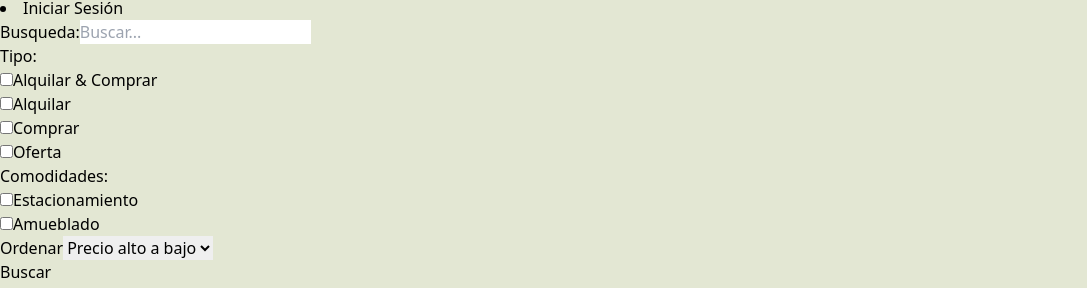
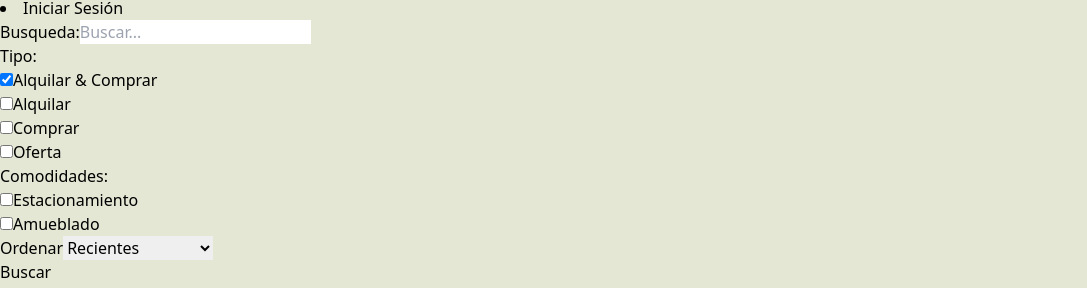
Before and after one commit to nachof948/INMOBI, a React (Vite) app in the folder Frontend/: page /search in a window 1280 px wide. Shown: the part 1100-1388 px from the top of the page, without its empty margins (0-1087 px from the left). Built offline with nearby package versions, Linux system fonts and the light colour scheme.

Commit message:
Logica del frontend para buscar una propiedad

```diff
--- a/Frontend/src/pages/Search.jsx
+++ b/Frontend/src/pages/Search.jsx
@@ -1,10 +1,102 @@
+import { useEffect, useState } from "react"
+import { useNavigate } from "react-router-dom"
 
 
 const Search = () => {
+  const navegar = useNavigate()
+  const [sideBarData, setSideBarData] = useState({
+    search:'',
+    type:'all',
+    parking:false,
+    furnished:false,
+    offer: false,
+    sort:'created_at',
+    order:'desc',
+  })
+  const [loading, setLoading] = useState(false);
+  const handleChange = (e) =>{
+    if( e.target.name === 'all' ||
+        e.target.name === 'rent' ||
+        e.target.name === 'sell'){
+        setSideBarData({
+          ...sideBarData,
+          type: e.target.name
+        })
+    }
+    if( e.target.name === 'offer' ||
+        e.target.name === 'parking' ||
+        e.target.name === 'furnished'){
+          setSideBarData({
+            ...sideBarData,
+            [e.target.name]:
+            e.target.checked || e.target.checked === 'true' ? true : false,
+          })
+    }
+    if(e.target.name === 'search'){
+      setSideBarData({
+        ...sideBarData,
+        search:e.target.value
+      })
+    }
+
+    if(e.target.name === 'sort_order'){
+      const sort = e.target.value.split('_')[0] || 'created_at';
+
+      const order = e.target.value.split('_')[1] || 'desc';
+
+      setSideBarData({
+        ...sideBarData,
+        sort,
+        order,
+      })
+    }
+  };
+
+
+  const handleSubmit = (e) =>{
+    e.preventDefault();
+    const urlParams = new URLSearchParams()
+    urlParams.set('search', sideBarData.search)
+    urlParams.set('type', sideBarData.type)
+    urlParams.set('parking', sideBarData.parking)
+    urlParams.set('furnished', sideBarData.furnished)
+    urlParams.set('offer', sideBarData.offer)
+    urlParams.set('sort', sideBarData.sort)
+    urlParams.set('order', sideBarData.order)
+    const searchQuery = urlParams.toString()
+    navegar(`/search?${searchQuery}`)
+  }
+
+  useEffect(() => {
+    const urlParams = new URLSearchParams(location.search)
+    const searchTerm = urlParams.get('search')
+    const typeTerm = urlParams.get('type')
+    const parkingTerm = urlParams.get('parking')
+    const furnishedTerm = urlParams.get('furnished')
+    const offerTerm = urlParams.get('offer')
+    const sortTerm = urlParams.get('sort')
+    const orderTerm = urlParams.get('order')
+
+    if(searchTerm || typeTerm || parkingTerm || furnishedTerm ||
+        offerTerm || sortTerm || orderTerm
+    ){
+      setSideBarData({
+        search: searchTerm || '',
+        type: typeTerm || 'all',
+        parking: parkingTerm === 'true' ? true : false,
+        furnished: furnishedTerm === 'true' ? true : false,
+        offer: offerTerm === 'true' ? true : false,
+        sort: sortTerm || 'createdAt',
+        order: orderTerm || 'desc',
+      })
+    }
+
+  },[location.search])
+
   return(
     <section className="flex flex-col md:flex-row">
       <div className="p-7 md:min-h-screen border-b-2 border-b-slate-700  md:border-r-2 border-r-slate-600 ">
-        <form className="flex flex-col gap-8">
+        <form onSubmit={handleSubmit} className="flex flex-col gap-8">
           <div className="flex items-center gap-2">
             <label className="whitespace-nowrap font-semibold">Busqueda:</label>
             <input
@@ -12,46 +104,87 @@ const Search = () => {
               name="search"
               placeholder="Buscar..."
               className="boder p-3 rounded-lg w-full"
+              value={sideBarData.search}
+              onChange={handleChange}
               />
           </div>
           <div className="flex gap-4 flex-wrap items-center">
             <label className="text-lg">Tipo:</label>
             <div className=" flex items-center gap-2 font-semibold">
-              <input type="checkbox" name="all" className="w-4 h-4" />
+              <input
+                type="checkbox"
+                name="all"
+                className="w-4 h-4"
+                checked={sideBarData.type === 'all'}
+                onChange={handleChange}
+                />
               <span>Alquilar & Comprar</span>
             </div>
             <div className=" flex items-center gap-2 font-semibold">
-              <input type="checkbox" name="rent" className="w-4 h-4" />
+              <input
+                type="checkbox"
+                name="rent"
+                className="w-4 h-4"
+                checked={sideBarData.type === 'rent'}
+                onChange={handleChange}
+                />
               <span>Alquilar</span>
             </div>
             <div className=" flex items-center gap-2 font-semibold">
-              <input type="checkbox" name="sell" className="w-4 h-4" />
+              <input
+                type="checkbox"
+                name="sell"
+                className="w-4 h-4"
+                checked={sideBarData.type === 'sell'}
+                onChange={handleChange}
+                />
               <span>Comprar</span>
             </div>
             <div className=" flex items-center gap-2 font-semibold">
-              <input type="checkbox" name="offer" className="w-4 h-4" />
+              <input
+                type="checkbox"
+                name="offer"
+                className="w-4 h-4"
+                checked={sideBarData.offer}
+                onChange={handleChange}
+                />
               <span>Oferta</span>
             </div>
           </div>
           <div className="flex gap-4 flex-wrap items-center">
             <label className="text-lg">Comodidades:</label>
             <div className=" flex items-center gap-2 font-semibold">
-              <input type="checkbox" name="parking" className="w-4 h-4" />
+              <input
+                type="checkbox"
+                name="parking"
+                className="w-4 h-4"
+                checked={sideBarData.parking}
+                onChange={handleChange}
+                />
               <span>Estacionamiento</span>
             </div>
             <div className=" flex items-center gap-2 font-semibold">
-              <input type="checkbox" name="furnished" className="w-4 h-4" />
+              <input
+                type="checkbox"
+                name="furnished"
+                className="w-4 h-4"
+                checked={sideBarData.furnished}
+                onChange={handleChange}
+                />
               <span>Amueblado</span>
             </div>
           </div>
           <div className="flex items-center gap-3">
             <label>Ordenar</label>
             <select name="sort_order"
-              className="border rounded-lg p-3">
-              <option>Precio alto a bajo</option>
-              <option>Precio bajo a alto</option>
-              <option>Recientes</option>
-              <option>Antiguas</option>
+              className="border rounded-lg p-3"
+              onChange={handleChange}
+              defaultValue={'createdAt_desc'}
+              >
+              <option value='regularPrice_desc'>Precio alto a bajo</option>
+              <option value='regularPrice_asc'>Precio bajo a alto</option>
+              <option value='createdAt_desc'>Recientes</option>
+              <option value='createdAt_asc'>Antiguas</option>
             </select>
           </div>
           <button className="bg-slate-700 p-3 text-white uppercase rounded-lg hover:opacity-90">Buscar</button>
```
